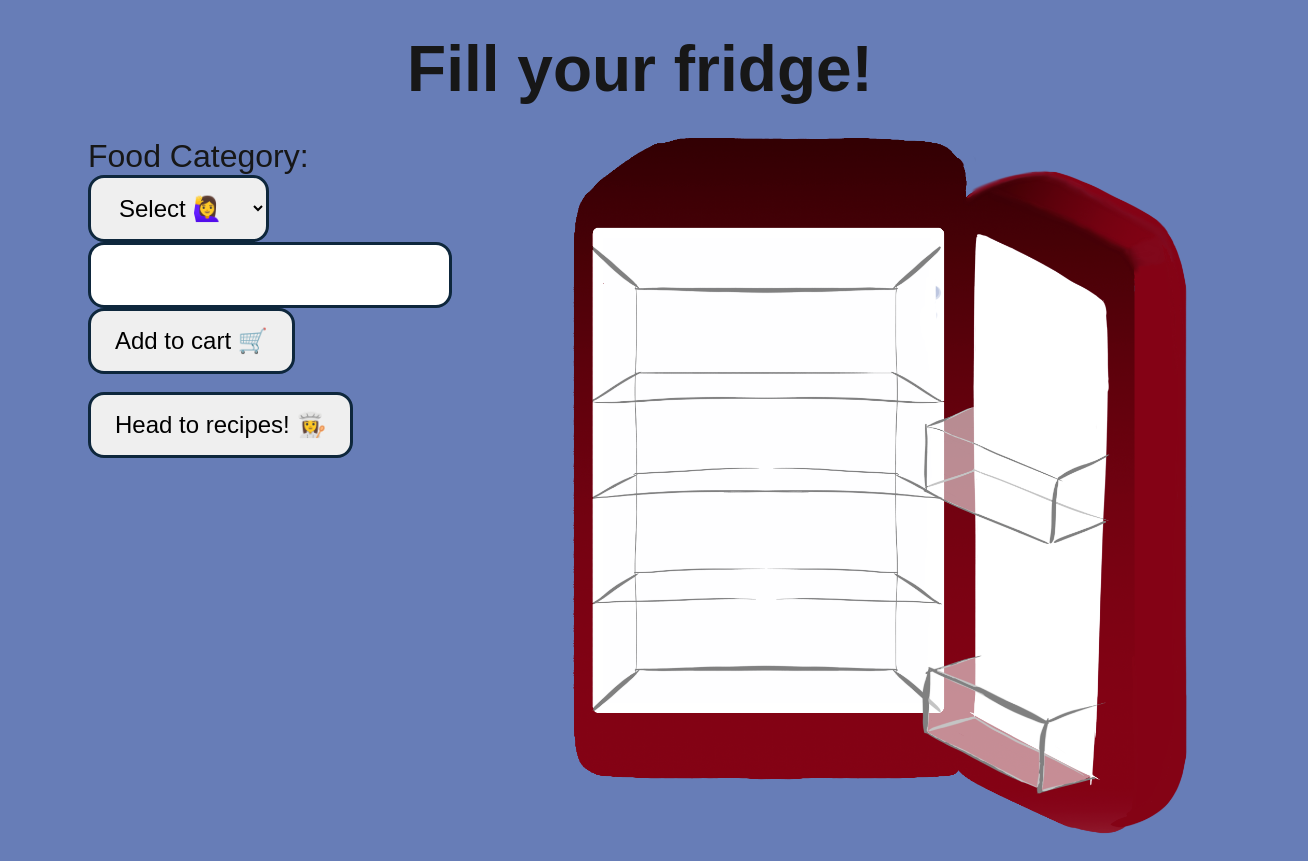
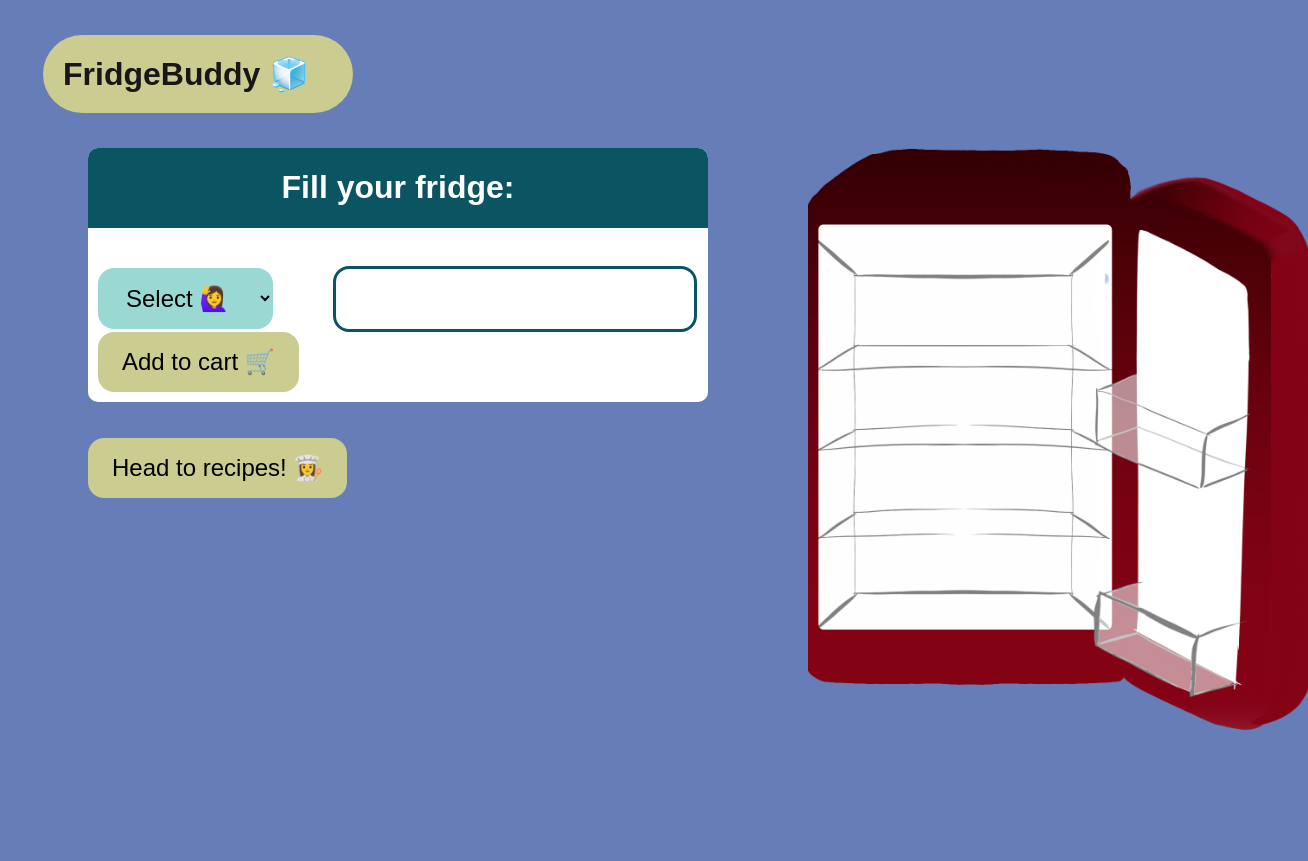
Before and after one commit to tanvipanse/FridgeBuddy, a Next.js app in the folder fridge-buddy/: page / in a window 1280 px wide. Shown: the whole page, 1308 px wide, since content can reach past the window. After the commit the page ends 800 px from the top, so only its background shows below. Built offline with nearby package versions, Linux system fonts and the light colour scheme.

Commit message:
finishing styling changes

```diff
--- a/fridge-buddy/src/app/Kitchen/RecipeCard.tsx
+++ b/fridge-buddy/src/app/Kitchen/RecipeCard.tsx
@@ -24,7 +24,7 @@ export function RecipeCard({concept, recipeName, ingredients, instructions}:Reci
                 <p> "{concept}"</p>
             </div>
 
-            <div style={{display:'flex', marginTop: '120px', padding: "0.5rem"}}>
+            <div style={{display:'flex', marginTop: '150px', padding: "0.5rem"}}>
                 <ul><strong>Ingredients:</strong>
                     {ingredients.map((ingredient, key) => (
                         <li key={key}>{ingredient}</li>
--- a/fridge-buddy/src/app/page.tsx
+++ b/fridge-buddy/src/app/page.tsx
@@ -24,7 +24,7 @@ export default function Home() {
 
   return (
     <>
-      <h1 style={{textAlign: "center", fontSize:"4rem", margin:"2rem"}}>Fill your fridge!</h1>
+      <h1 style={{margin:"35px", backgroundColor:'#CACC90', padding:'20px', borderRadius: '40px', width: '270px'}}>FridgeBuddy 🧊</h1>
       <FlexRowDiv>
         <StyledDiv>
             <Form />
--- a/fridge-buddy/src/components/AddToFridge.tsx
+++ b/fridge-buddy/src/components/AddToFridge.tsx
@@ -13,26 +13,24 @@ const Button = styled.button`
     padding: 1rem 1.5rem;
     border-radius: 1rem;
     font-size: 1.5rem;
-    border-style: solid;
-    border-width: 0.2rem;
-    border-color: #0e273c;
+    border:none;
+    background-color: #CACC90;
+    align-self: center;
 `
 
 const Input = styled.input`
     padding: 1rem 1.5rem;
     border-radius: 1rem;
     font-size: 1.5rem;
-    border-style: solid;
-    border-width: 0.2rem;
-    border-color: #0e273c;
+    border:3px solid #0B5563;
 `
 const Select = styled.select`
     padding: 1rem 1.5rem;
     border-radius: 1rem;
     font-size: 1.5rem;
-    border-style: solid;
-    border-width: 0.2rem;
-    border-color: #0e273c;
+    border:none;
+    background-color:#99D8D3;
+    margin-right: 60px;
 `
 
 
@@ -113,11 +111,13 @@ export default function Form() {
       };
 
     return (
-        <div style={{display: 'flex'}}>
+        <div style={{display: 'flex', gap: '100px'}}>
             <div style={{flex: 1}}>
                 <form onSubmit={submit}>
-                    <label style={{fontSize: "2rem"}}>
-                        Food Category: <br/>
+                    <div style={{backgroundColor: 'white', padding:'10px', borderRadius: '10px', width: '600px', position:'relative', alignItems: 'center', paddingTop: '100px', margin:'auto', display: 'block'}}>
+                        <label>
+
+                            <span style={{position:'absolute', textAlign: "center", width: '100%', backgroundColor: '#0B5563', top: '0', left:'0', borderTopLeftRadius:'10px', borderTopRightRadius:'10px', color: 'white'}}><h1>Fill your fridge:</h1></span><br/>
                             <Select value={selectedCategory} onChange={storeCategory}>
                                 <option value="default">Select 🙋‍♀️</option>
                                 <option value="dairy">Dairy</option>
@@ -131,6 +131,8 @@ export default function Form() {
                         </label>
                         <Input type="text" name="query" value={name} onChange={storeName}/>
                         <Button type="submit">Add to cart 🛒</Button>
+                    </div>
+
                     <br/> <br/>
                     <div style={{flexWrap: "wrap", width: "25rem"}}>
                         {basket.map((icon,index) => (
@@ -142,7 +144,7 @@ export default function Form() {
                 </form>
                 <Button onClick={handleHeadToRecipes}>Head to recipes! 👩‍🍳</Button>
             </div>
-            <div style={{position:'relative', width: '625px', height: '715px'}}>
+            <div style={{position:'relative', width: '500px', height: '600px'}}>
                 <Image
                 src={fridge}
                 alt="Fridge icon"
--- a/fridge-buddy/src/components/Icon.tsx
+++ b/fridge-buddy/src/components/Icon.tsx
@@ -68,7 +68,7 @@ export function Icon({category, name, onClick, onRemove}:IconProps) {
             <Image
                 src={setImage()}
                 alt="icon"
-                width={100}
+                width={80}
             />
             </span>
             {isHovered && (
```
Lines whose indentation alone changed are shown as unchanged.
